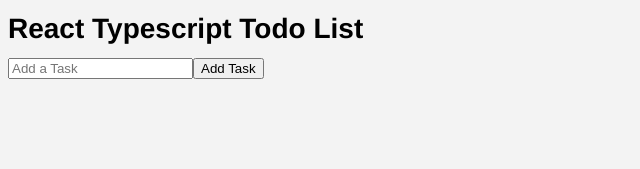
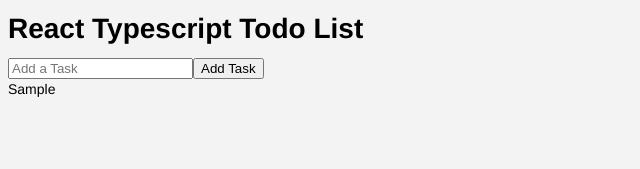
Before and after one commit to ncassata/react-redux-todo-list, a React app: page / in a window 1280 px wide. Both pictures are taken after typing "Sample" into the empty fields and a click on the button "Add Task". Shown: the top 169 px of the page, without its empty margins (0-640 px from the left). Built offline with nearby package versions, Linux system fonts and the light colour scheme.

Commit message:
Show tasks in task list

```diff
--- a/src/components/App.tsx
+++ b/src/components/App.tsx
@@ -9,7 +9,7 @@ export class App extends React.Component<{}, IState> {
       tasks: [],
     };
   }
-  handleSubmit(e: any) {
+  public handleSubmit(e: React.FormEvent<HTMLFormElement>): void {
     e.preventDefault();
     this.setState({
       currentTask: "",
@@ -17,7 +17,13 @@ export class App extends React.Component<{}, IState> {
     });
   }
 
-  render() {
+  public renderTasks(): JSX.Element[] {
+    return this.state.tasks.map((task: string, index: number) => {
+      return <div key={index}>{task}</div>;
+    });
+  }
+
+  public render(): JSX.Element {
     return (
       <div>
         <h1>React Typescript Todo List</h1>
@@ -30,6 +36,7 @@ export class App extends React.Component<{}, IState> {
           />
           <button type="submit">Add Task</button>
         </form>
+        <section>{this.renderTasks()}</section>
       </div>
     );
   }
```
